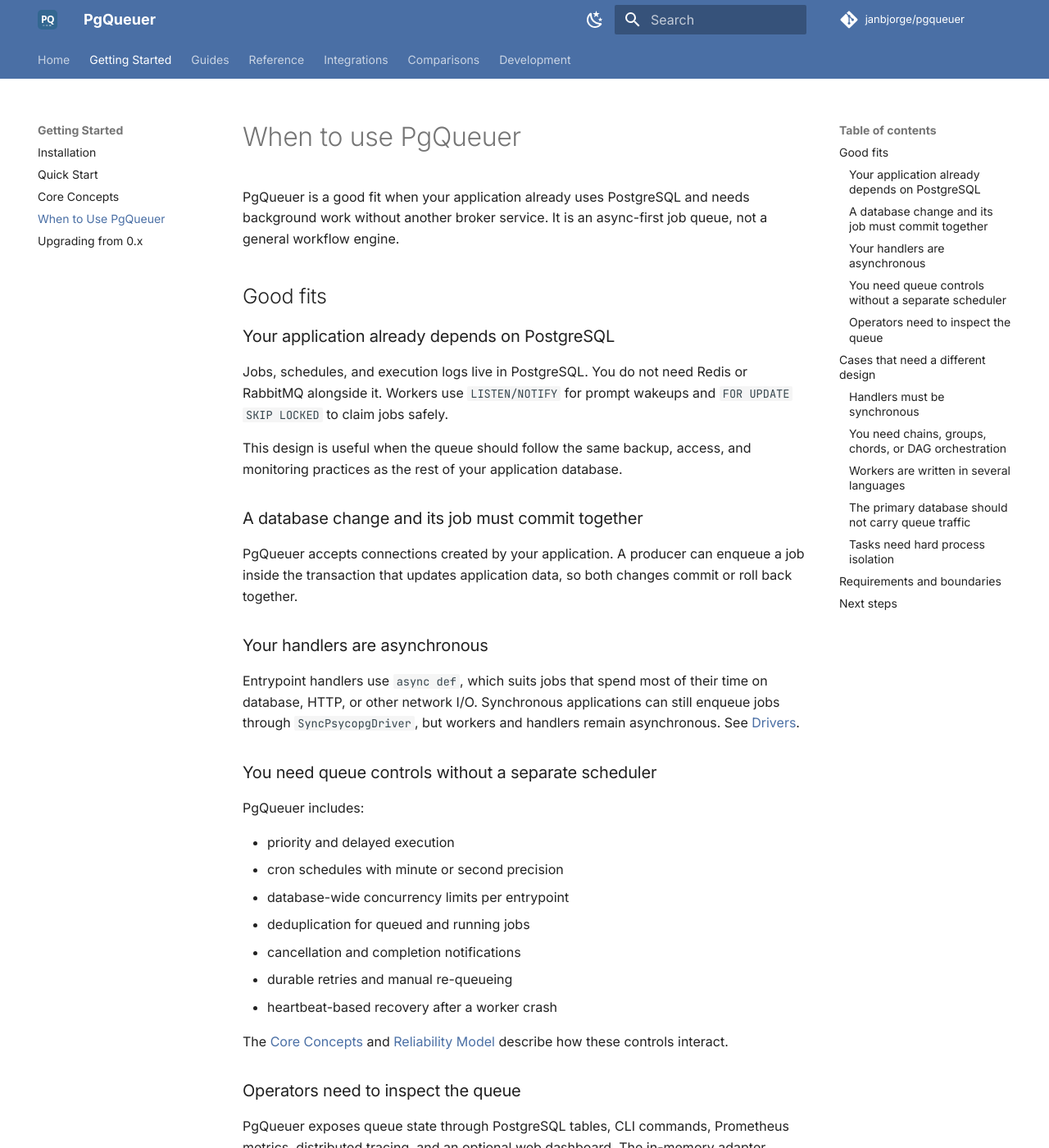
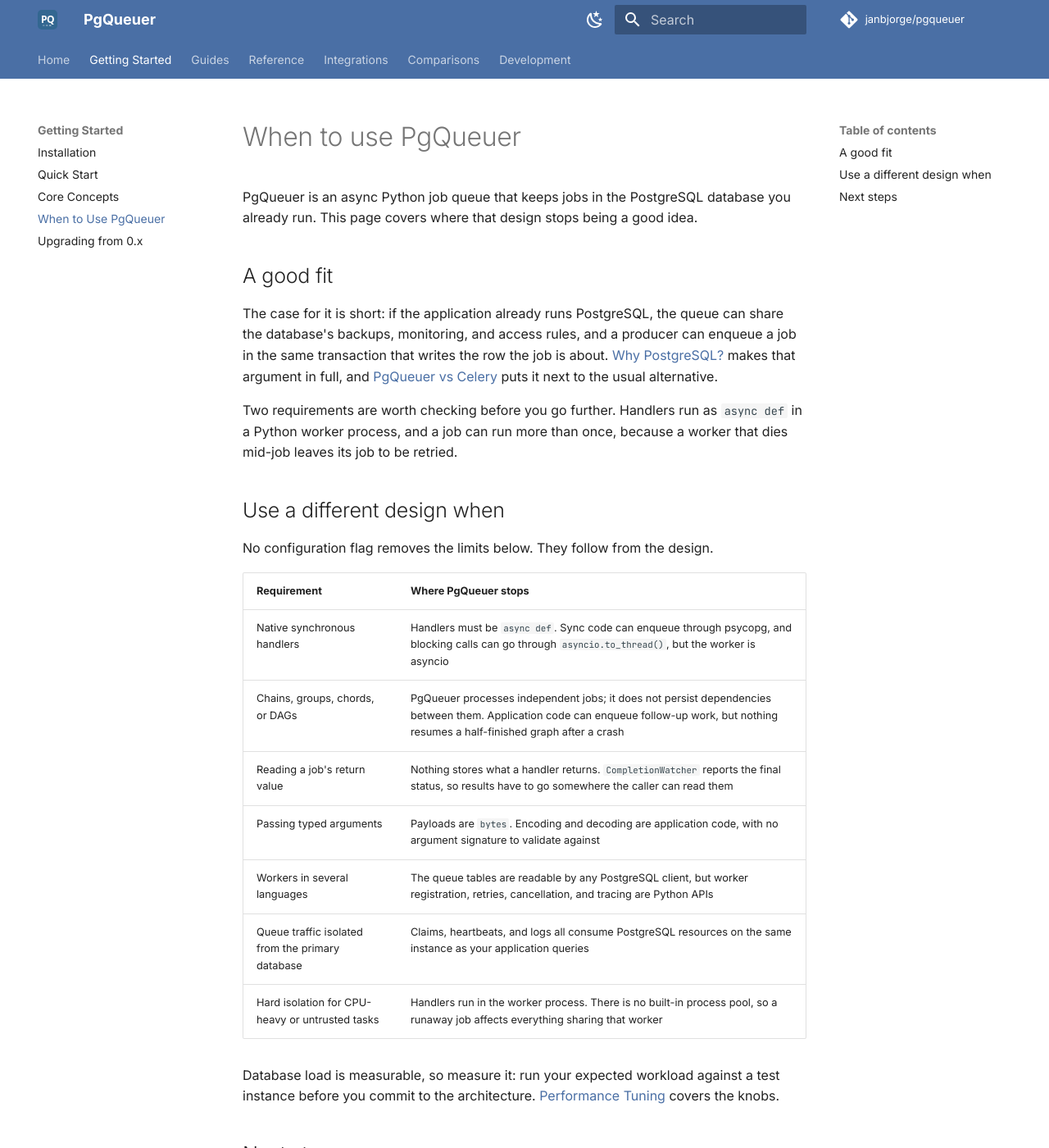
Before and after one commit to janbjorge/pgqueuer, an MkDocs documentation site: the page built from docs/getting-started/when-to-use.md, in a window 1280 px wide and 1400 px high. Shown: the whole window at 82% size. Built offline with MkDocs 1.6.1 and Material for MkDocs 9.7.7, drawn with Linux system fonts in a browser that asks for light colours; comment, search, counter and statistics services are not loaded; some of the changed text lies outside the part shown.

Commit message:
docs: dedupe the when-to-use guide (#749)
The new page restated the fit case already made on the home page and in
the Celery comparison, so one decision was documented in three places
and would drift on the next edit.

Point the fit case at index.md#why-postgresql, drop the needs table that
duplicated the mkdocs nav, and replace the good-fit/when-Celery lists in
the comparison with a pointer to the guide. Expand the limits table,
which is the part no other page covers.

Also drop a pointer that promised Python and PostgreSQL versions in
installation.md, which does not document them, and retitle the llms.txt
entry to match what the page now covers.

````diff
--- a/docs/comparisons/celery-comparison.md
+++ b/docs/comparisons/celery-comparison.md
@@ -170,21 +170,13 @@
         print(status)
 ```
 
-## When PgQueuer Is a Good Fit
+## Choosing Between Them
 
-- You're already using PostgreSQL and want to avoid an extra broker service
-- You value stack simplicity and reduced operational overhead
-- You need lightweight recurring jobs without running `celery-beat`
-- Your workload fits within PostgreSQL's throughput characteristics
-- You want transactional enqueuing (enqueue a job in the same transaction as your app data)
+Celery is a mature project with a long history. Its advantages over PgQueuer are
+canvas primitives for task composition, brokers that are not tied to one language,
+and throughput beyond a single PostgreSQL instance. PgQueuer's advantages are the
+ones visible in the examples above: no broker, no beat process, and enqueuing inside
+the transaction that writes your application data.
 
-## When Celery May Be Better
-
-Celery is a mature project with a long history. It may be the better choice when:
-
-- You need complex multi-step workflows (chains, chords, groups)
-- You require canvas primitives for task composition
-- Your system spans multiple languages or needs a non-Python broker
-- You need very high throughput beyond what a single PostgreSQL instance can deliver
-
-For more details on PgQueuer's throughput characteristics, see [Benchmarks](benchmarks.md).
+[When to use PgQueuer](../getting-started/when-to-use.md) works through the fit
+question in full, and [Benchmarks](benchmarks.md) covers throughput.
--- a/docs/getting-started/when-to-use.md
+++ b/docs/getting-started/when-to-use.md
@@ -1,107 +1,40 @@
 # When to use PgQueuer
 
-PgQueuer is a good fit when your application already uses PostgreSQL and needs
-background work without another broker service. It is an async-first job queue,
-not a general workflow engine.
+PgQueuer is an async Python job queue that keeps jobs in the PostgreSQL database
+you already run. This page covers where that design stops being a good idea.
 
-## Good fits
+## A good fit
 
-### Your application already depends on PostgreSQL
+The case for it is short: if the application already runs PostgreSQL, the queue
+can share the database's backups, monitoring, and access rules, and a producer can
+enqueue a job in the same transaction that writes the row the job is about.
+[Why PostgreSQL?](../index.md#why-postgresql) makes that argument in full, and
+[PgQueuer vs Celery](../comparisons/celery-comparison.md) puts it next to the
+usual alternative.
 
-Jobs, schedules, and execution logs live in PostgreSQL. You do not need Redis or
-RabbitMQ alongside it. Workers use `LISTEN/NOTIFY` for prompt wakeups and
-`FOR UPDATE SKIP LOCKED` to claim jobs safely.
+Two requirements are worth checking before you go further. Handlers run as
+`async def` in a Python worker process, and a job can run more than once, because
+a worker that dies mid-job leaves its job to be retried.
 
-This design is useful when the queue should follow the same backup, access, and
-monitoring practices as the rest of your application database.
+## Use a different design when
 
-### A database change and its job must commit together
+No configuration flag removes the limits below. They follow from the design.
 
-PgQueuer accepts connections created by your application. A producer can enqueue
-a job inside the transaction that updates application data, so both changes commit
-or roll back together.
+| Requirement | Where PgQueuer stops |
+|-------------|----------------------|
+| Native synchronous handlers | Handlers must be `async def`. Sync code can enqueue through psycopg, and blocking calls can go through `asyncio.to_thread()`, but the worker is asyncio |
+| Chains, groups, chords, or DAGs | PgQueuer processes independent jobs; it does not persist dependencies between them. Application code can enqueue follow-up work, but nothing resumes a half-finished graph after a crash |
+| Reading a job's return value | Nothing stores what a handler returns. `CompletionWatcher` reports the final status, so results have to go somewhere the caller can read them |
+| Passing typed arguments | Payloads are `bytes`. Encoding and decoding are application code, with no argument signature to validate against |
+| Workers in several languages | The queue tables are readable by any PostgreSQL client, but worker registration, retries, cancellation, and tracing are Python APIs |
+| Queue traffic isolated from the primary database | Claims, heartbeats, and logs all consume PostgreSQL resources on the same instance as your application queries |
+| Hard isolation for CPU-heavy or untrusted tasks | Handlers run in the worker process. There is no built-in process pool, so a runaway job affects everything sharing that worker |
 
-### Your handlers are asynchronous
-
-Entrypoint handlers use `async def`, which suits jobs that spend most of their
-time on database, HTTP, or other network I/O. Synchronous applications can still
-enqueue jobs through `SyncPsycopgDriver`, but workers and handlers remain
-asynchronous. See [Drivers](../reference/drivers.md).
-
-### You need queue controls without a separate scheduler
-
-PgQueuer includes:
-
-- priority and delayed execution
-- cron schedules with minute or second precision
-- database-wide concurrency limits per entrypoint
-- deduplication for queued and running jobs
-- cancellation and completion notifications
-- durable retries and manual re-queueing
-- heartbeat-based recovery after a worker crash
-
-The [Core Concepts](core-concepts.md) and [Reliability Model](../guides/reliability.md)
-describe how these controls interact.
-
-### Operators need to inspect the queue
-
-PgQueuer exposes queue state through PostgreSQL tables, CLI commands, Prometheus
-metrics, distributed tracing, and an optional web dashboard. The in-memory adapter
-provides the same queue API for tests that do not need PostgreSQL behavior.
-
-## Cases that need a different design
-
-### Handlers must be synchronous
-
-PgQueuer does not run plain `def` handlers. Blocking libraries can be called from
-an async handler with `asyncio.to_thread()`, but applications built mainly around
-synchronous task functions may prefer a queue with native sync workers.
-
-### You need chains, groups, chords, or DAG orchestration
-
-PgQueuer schedules and processes independent jobs. It does not provide workflow
-primitives for expressing dependencies between jobs. Application code can enqueue
-follow-up work, and `CompletionWatcher` can wait for several jobs, but these are not
-a durable workflow graph.
-
-### Workers are written in several languages
-
-The queue tables are visible to any PostgreSQL client, but PgQueuer's worker,
-registration, retry, cancellation, and tracing APIs are Python APIs. A system that
-needs workers implemented in several languages should use a language-neutral
-protocol or broker.
-
-### The primary database should not carry queue traffic
-
-Queue writes, claims, heartbeats, and logs consume PostgreSQL resources. This is
-usually the intended tradeoff, but it may not suit systems that isolate background
-traffic from the application database. Test the expected workload and read
-[Performance Tuning](../guides/performance-tuning.md) before committing to the
-architecture.
-
-### Tasks need hard process isolation
-
-PgQueuer runs async handlers in the worker process. It does not provide a built-in
-process pool for CPU-heavy or untrusted code. Run such work in a separate service
-or use a task system designed around process isolation.
-
-## Requirements and boundaries
-
-| Concern | PgQueuer behavior |
-|---------|--------------------|
-| Python | 3.10 or newer |
-| PostgreSQL | 12 or newer |
-| Worker model | Asyncio; entrypoints must use `async def` |
-| Sync applications | Can enqueue through psycopg |
-| Delivery | At least once after worker-crash recovery; handlers should be idempotent |
-| Payload | Application-owned `bytes` payload |
-| Recurring work | Built-in 5-field or 6-field cron schedules |
-| Workflow graphs | Not provided |
-| Other languages | No worker SDK or language-neutral task protocol |
+Database load is measurable, so measure it: run your expected workload against a
+test instance before you commit to the architecture.
+[Performance Tuning](../guides/performance-tuning.md) covers the knobs.
 
 ## Next steps
 
-- [Install PgQueuer](installation.md)
 - [Build a producer and consumer](quickstart.md)
-- [Review the reliability model](../guides/reliability.md)
 - [Plan a production deployment](../guides/deployment.md)
--- a/docs/llms.txt
+++ b/docs/llms.txt
@@ -9,7 +9,7 @@
 
 ## Start here
 
-- [When to use PgQueuer](https://raw.githubusercontent.com/janbjorge/pgqueuer/main/docs/getting-started/when-to-use.md): Fit, requirements, and boundaries
+- [When to use PgQueuer](https://raw.githubusercontent.com/janbjorge/pgqueuer/main/docs/getting-started/when-to-use.md): Fit criteria and design limits
 - [Installation](https://raw.githubusercontent.com/janbjorge/pgqueuer/main/docs/getting-started/installation.md): Package extras, schema setup, and connections
 - [Quick start](https://raw.githubusercontent.com/janbjorge/pgqueuer/main/docs/getting-started/quickstart.md): Producer, consumer, and worker example
 - [Core concepts](https://raw.githubusercontent.com/janbjorge/pgqueuer/main/docs/getting-started/core-concepts.md): Jobs, entrypoints, statuses, and schedules
````
